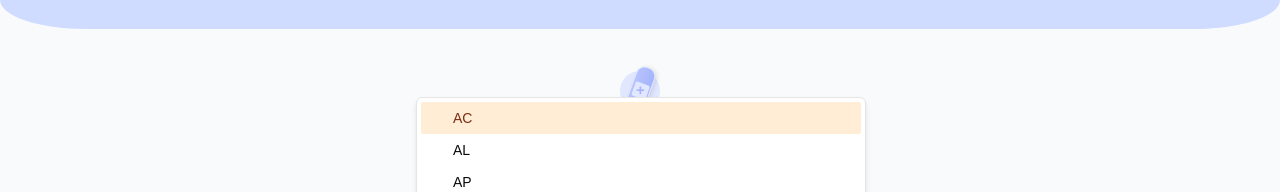
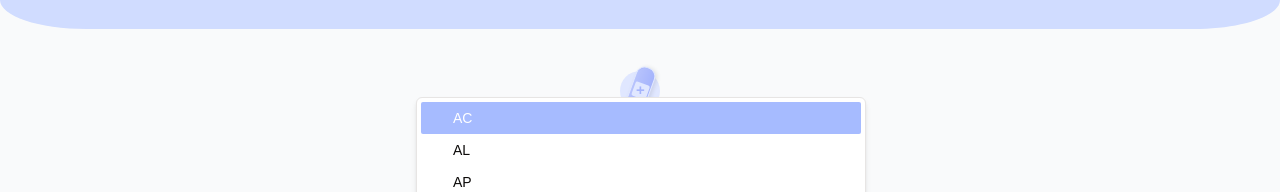
Before and after one commit to datasci4citizens/app-wounds, a React (Vite) app: page /specialist-signup in a window 1280 px wide. Both pictures are taken after a click on the button "Estado". Shown: the top 192 px of the page. Built offline with nearby package versions, Linux system fonts and the light colour scheme; no server answers.

Commit message:
Fixing Select Component to new design

```diff
--- a/src/components/ui/select.tsx
+++ b/src/components/ui/select.tsx
@@ -119,7 +119,7 @@ const SelectItem = forwardRef<
 	<SelectPrimitive.Item
 		ref={ref}
 		className={cn(
-			'relative flex w-full cursor-default select-none items-center rounded-sm py-1.5 pr-2 pl-8 text-sm outline-none focus:bg-accent focus:text-accent-foreground data-[disabled]:pointer-events-none data-[disabled]:opacity-50',
+			'relative flex w-full cursor-default select-none items-center rounded-sm py-1.5 pr-2 pl-8 text-sm outline-none focus:bg-accent focus:text-accent-foreground hover:bg-[#A6BBFF] hover:text-white data-[highlighted]:bg-[#A6BBFF] data-[highlighted]:text-white data-[disabled]:pointer-events-none data-[disabled]:opacity-50',
 			className,
 		)}
 		{...props}
--- a/src/routes/specialistApp/patient/patient-create/PatientCreate.tsx
+++ b/src/routes/specialistApp/patient/patient-create/PatientCreate.tsx
@@ -358,7 +358,7 @@ export default function PatientCreateRedesign() {
                               <SelectValue placeholder="Selecione a frequência de fumo" />
                             </SelectTrigger>
                           </FormControl>
-                          <SelectContent>
+                          <SelectContent className="border-[#A6BBFF]">
                             {Object.entries(smokeFrequency).map(([key, val]) => (
                               <SelectItem key={key} value={key}>
                                 {val}
@@ -383,7 +383,7 @@ export default function PatientCreateRedesign() {
                               <SelectValue placeholder="Selecione a frequência de bebida" />
                             </SelectTrigger>
                           </FormControl>
-                          <SelectContent>
+                          <SelectContent className="border-[#A6BBFF]">
                             {Object.entries(drinkFrequency).map(([key, val]) => (
                               <SelectItem key={key} value={key}>
                                 {val}
```
